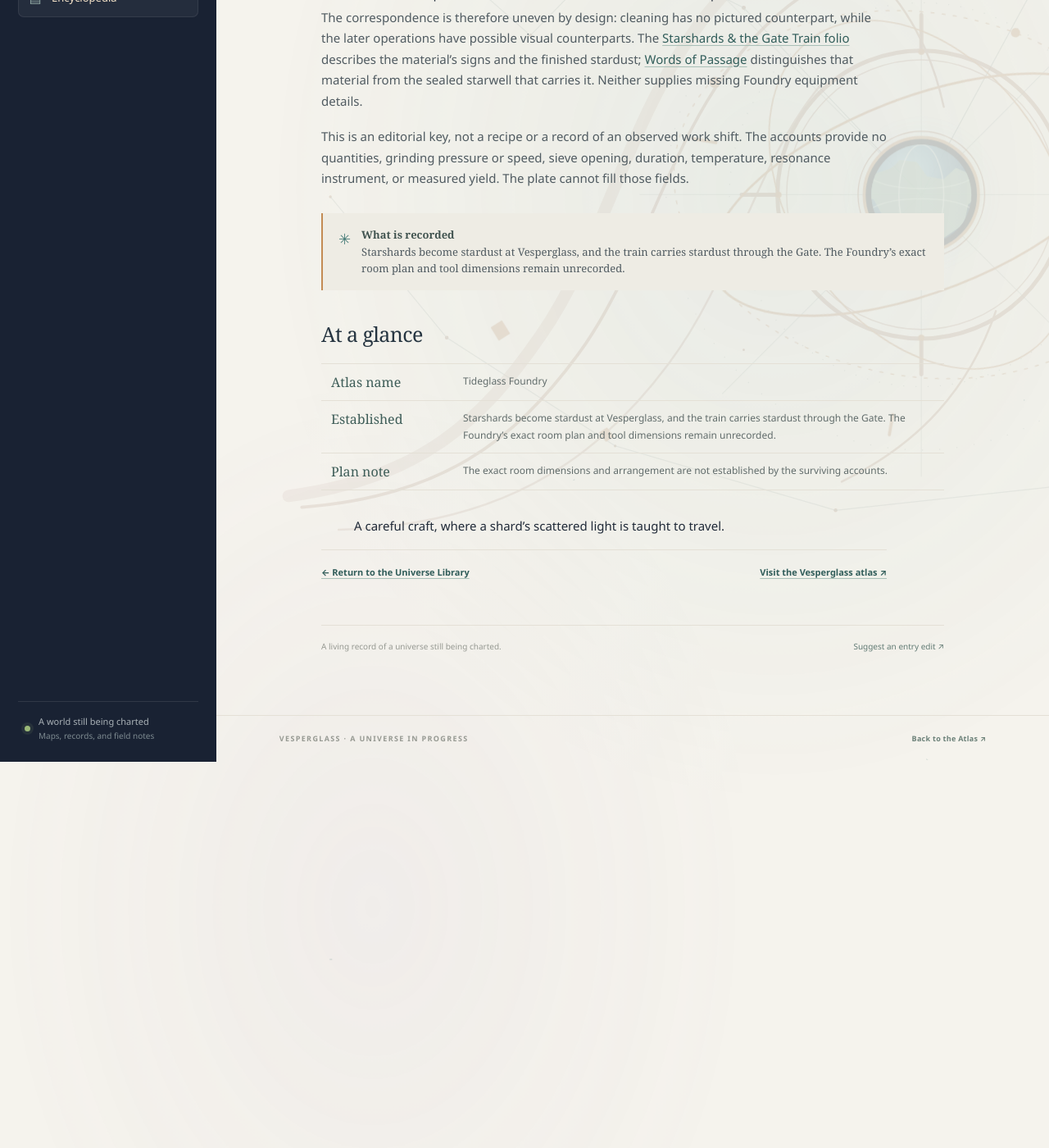
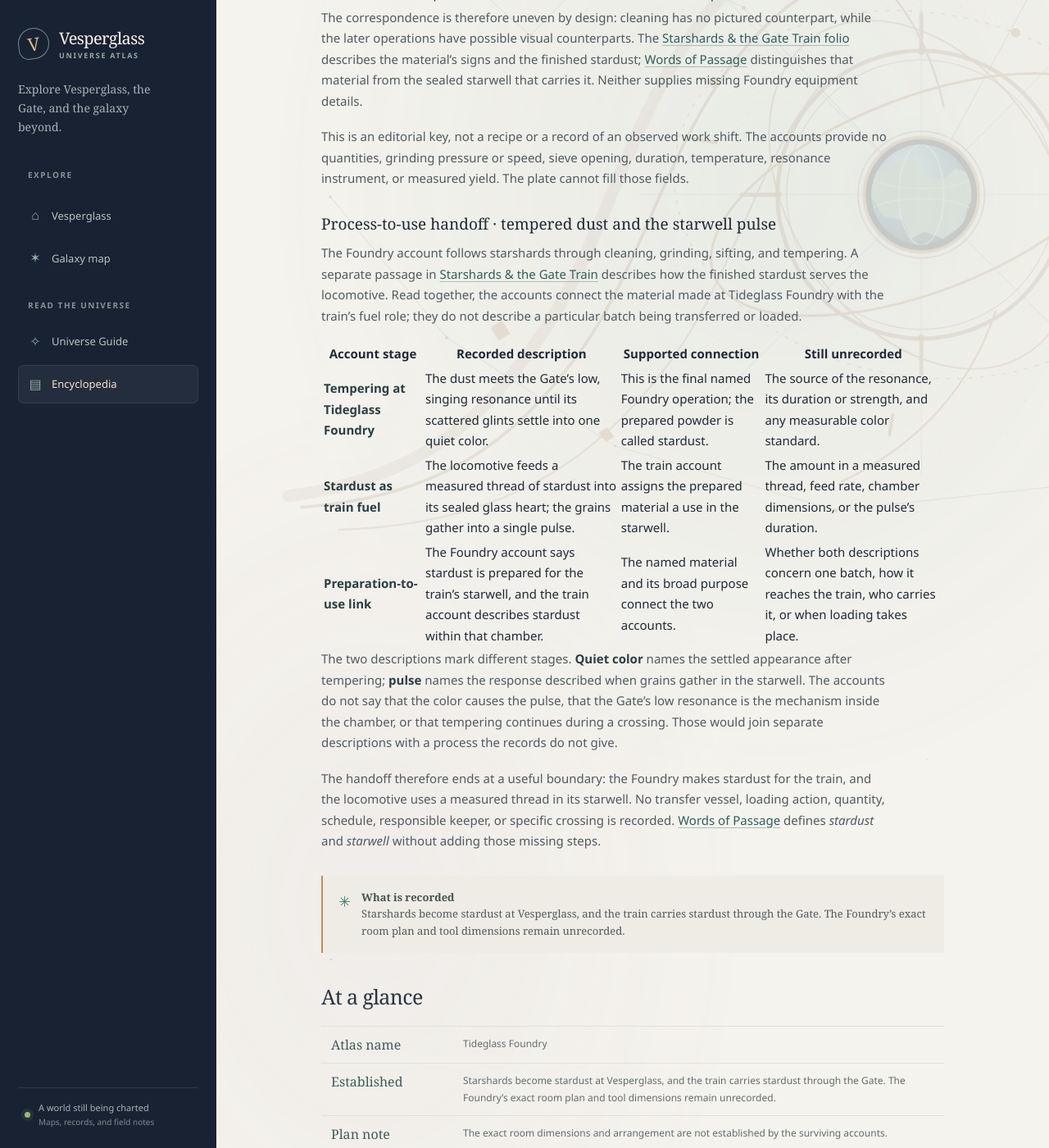
Before and after one commit to vesperglass/vesperglass.github.io, a Jekyll site: the page built from library/tideglass-foundry.md, in a window 1280 px wide and 1400 px high, scrolled down 2529 px. Shown: the whole window at 82% size. Built offline with Jekyll 4.4.1, drawn with Linux system fonts in a browser that asks for light colours; before the commit the page ends 3458 px from its top, so only the background shows below that.

Commit message:
Bridge Foundry tempering to starwell use

```diff
--- a/assets/site.js
+++ b/assets/site.js
@@ -7,7 +7,7 @@
     { title: "Starshards & the Gate Train", url: "/library/starshards/", summary: "A field account of starshards and stardust, with a container-role comparison separating the transit case, unnamed sealed vessel, and train's starwell.", terms: "starshard stardust starwell fuel crystal mineral transit case padded dark glass case label sealed vessel aurora pulse Foundry grinding sifting tempering locomotive train Gate crossing chamber glass heart mechanism contents container role transfer loading receipt" },
     { title: "Vesperglass Workshop", url: "/library/workshop/", summary: "The central home platform, with a proposed cutaway inventory and a comparison of the spoken departure custom with the blank Train Dock docket.", terms: "workshop home making gathering table tools blueprint plan sheet cabinet vessel glassware wall tool cutaway inventory departure custom Name the passage destination spoken keepers Train Dock docket record passenger names origin route" },
     { title: "Threshold House", url: "/library/threshold-house/", summary: "A named platform with proposed interior and plan readings, arrival phrases, sound notes, and a comparison distinguishing the Gate's place-name from an unnamed crossing.", terms: "threshold house arrival passage shelter interior plan concordance arch bench lamp niches axis floor plan elevation threshold opening phrases greetings room sounds acoustic Shall we leave the crossing unnamed Vesperglass Gate place name proper noun event identity unnamed crossing traveler itinerary" },
-    { title: "Tideglass Foundry", url: "/library/tideglass-foundry/", summary: "The making of stardust, with a process-to-plate key separating the recorded steps from reconstructed Foundry tools.", terms: "tideglass foundry starshards stardust refining craft mill process cleaning grinding mirrored plates sifting tempering resonance plate II tools" },
+    { title: "Tideglass Foundry", url: "/library/tideglass-foundry/", summary: "The recorded making of stardust, reconstructed tools, and a source-aware bridge from tempering to its separate starwell use.", terms: "tideglass foundry starshards stardust refining craft mill process cleaning grinding mirrored plates sifting tempering resonance plate II tools starwell sealed glass heart measured thread pulse quiet color Gate low singing resonance transfer batch loading quantity" },
     { title: "Compass Garden", url: "/library/compass-garden/", summary: "A glasshouse folio with a plan key, pictured-flora notes, and comparisons of its compass rose and conservatory architecture with the Observatory.", terms: "compass garden conservatory plants glasshouse planting flora starflower starflowers fern ferns pale bloom luminous foliage botanical species bed keeper compass rose image visual plate star compass instrument Observatory directional bearing motif dome telescope arches glass roof architecture construction" },
     { title: "Observatory Logbook", url: "/library/observatory/", summary: "A source-aware Observatory record with an instrument inventory and a comparison of the imagined second watch with the pictured sighting tube.", terms: "observatory logbook instruments orrery telescope charts comparison follow-up color sighting tube drift eyepiece blue field observation target calibration plate II sample leaf image wording instrument identity" },
     { title: "Star Archive", url: "/library/star-archive/", summary: "A reference room for knowledge of the sky, with a shelf-content boundary card and evidence matrix for the proposed Unfixed Meridian chart.", terms: "star archive books maps memory library shelves radial stacks central reading table chart cabinet shelf number collection titles subject division catalog Unfixed Meridian annotations uncertain reading unverified place evidence provenance source title scope maker compiler date coordinates" },
--- a/library/tideglass-foundry.md
+++ b/library/tideglass-foundry.md
@@ -43,6 +43,20 @@ The correspondence is therefore uneven by design: cleaning has no pictured count
 
 This is an editorial key, not a recipe or a record of an observed work shift. The accounts provide no quantities, grinding pressure or speed, sieve opening, duration, temperature, resonance instrument, or measured yield. The plate cannot fill those fields.
 
+### Process-to-use handoff · tempered dust and the starwell pulse
+
+The Foundry account follows starshards through cleaning, grinding, sifting, and tempering. A separate passage in [Starshards & the Gate Train]({{ '/library/starshards/' | relative_url }}) describes how the finished stardust serves the locomotive. Read together, the accounts connect the material made at Tideglass Foundry with the train's fuel role; they do not describe a particular batch being transferred or loaded.
+
+| Account stage | Recorded description | Supported connection | Still unrecorded |
+| --- | --- | --- | --- |
+| **Tempering at Tideglass Foundry** | The dust meets the Gate's low, singing resonance until its scattered glints settle into one quiet color. | This is the final named Foundry operation; the prepared powder is called stardust. | The source of the resonance, its duration or strength, and any measurable color standard. |
+| **Stardust as train fuel** | The locomotive feeds a measured thread of stardust into its sealed glass heart; the grains gather into a single pulse. | The train account assigns the prepared material a use in the starwell. | The amount in a measured thread, feed rate, chamber dimensions, or the pulse's duration. |
+| **Preparation-to-use link** | The Foundry account says stardust is prepared for the train's starwell, and the train account describes stardust within that chamber. | The named material and its broad purpose connect the two accounts. | Whether both descriptions concern one batch, how it reaches the train, who carries it, or when loading takes place. |
+
+The two descriptions mark different stages. **Quiet color** names the settled appearance after tempering; **pulse** names the response described when grains gather in the starwell. The accounts do not say that the color causes the pulse, that the Gate's low resonance is the mechanism inside the chamber, or that tempering continues during a crossing. Those would join separate descriptions with a process the records do not give.
+
+The handoff therefore ends at a useful boundary: the Foundry makes stardust for the train, and the locomotive uses a measured thread in its starwell. No transfer vessel, loading action, quantity, schedule, responsible keeper, or specific crossing is recorded. [Words of Passage]({{ '/library/words-of-passage/' | relative_url }}) defines *stardust* and *starwell* without adding those missing steps.
+
 <aside class="field-note"><span class="field-note-mark" aria-hidden="true">✳</span><p><strong>What is recorded</strong><br>Starshards become stardust at Vesperglass, and the train carries stardust through the Gate. The Foundry’s exact room plan and tool dimensions remain unrecorded.</p></aside>
 
 ## At a glance
```
Also changed, not shown: ENCYCLOPEDIA_BACKLOG.md (+3 -2 lines), library.md (+1 -1 lines), library/changelog.md (+1 -0 lines).
